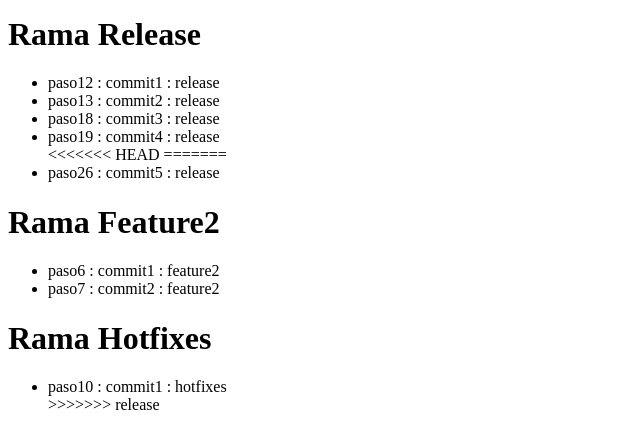
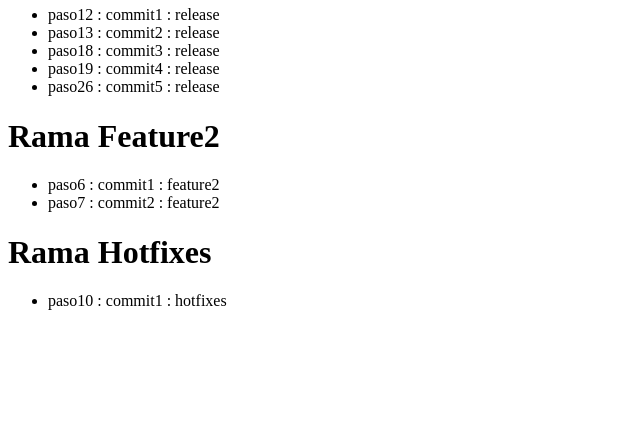
Before and after one commit to ALESS4NDOR/practica-git-github, a plain HTML site: page index.html in a window 1280 px wide. Shown: the part 735-1165 px from the top of the page, without its empty margins (0-640 px from the left). After the commit the page ends 1061 px from the top, so only its background shows below. Drawn offline with Linux system fonts and the light colour scheme.

```diff
--- a/index.html
+++ b/index.html
@@ -14,14 +14,11 @@
         <li>paso27 : commit4 : main</li>
     </ul>
 
-<<<<<<< HEAD
     <h1>Rama Hotfixes</h1>
     <ul>
         <li>paso10 : commit1 : hotfixes</li>
     </ul>
 
-=======
->>>>>>> release
     <h1>Rama Develop</h1>
     <ul>
         <li>paso2 : commit1 : develop</li>
@@ -50,8 +47,6 @@
         <li>paso13 : commit2 : release</li>
         <li>paso18 : commit3 : release</li>
         <li>paso19 : commit4 : release</li>
-<<<<<<< HEAD
-=======
         <li>paso26 : commit5 : release</li>
     </ul>
 
@@ -64,7 +59,6 @@
     <h1>Rama Hotfixes</h1>
     <ul>
         <li>paso10 : commit1 : hotfixes</li>
->>>>>>> release
     </ul>
 </body>
 </html>
```
